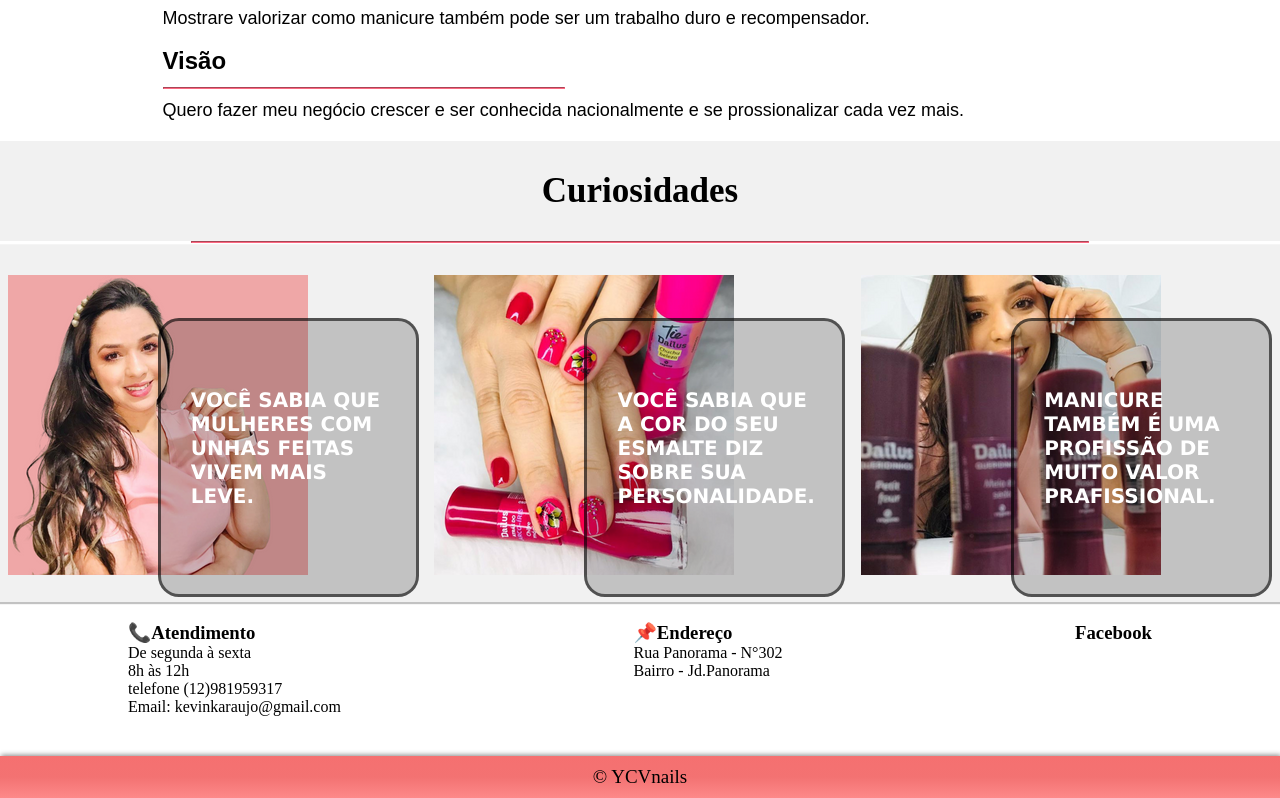
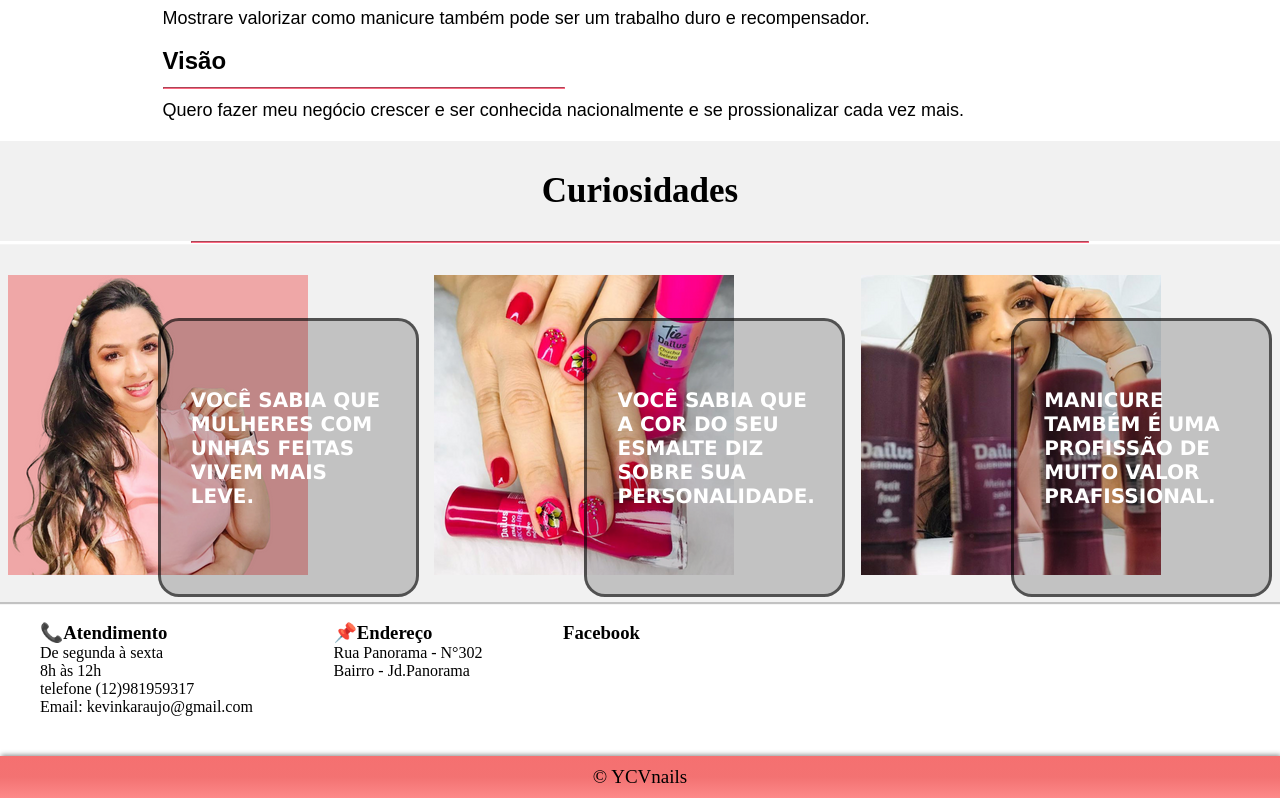
Before and after one commit to KevinKAraujo/ProjetoSite, a plain HTML site: page index.html in a window 1280 px wide. Shown: the part 686-1484 px from the top of the page. Drawn offline with Linux system fonts and the light colour scheme; a web font is replaced by a local one.

Commit message:
Reponsividade

```diff
--- a/css/style.css
+++ b/css/style.css
@@ -208,13 +208,14 @@ img{
     justify-content: space-between;
     flex-wrap: wrap;
     margin-top: 10px;
-    margin: auto;
-    max-width: 80%;
+    padding-left: 40px;
+    max-width: 50%;
 
 }
 
 .contato{
     padding-bottom: 20px;
+    padding-right: 40px;
 
 }
 
```
